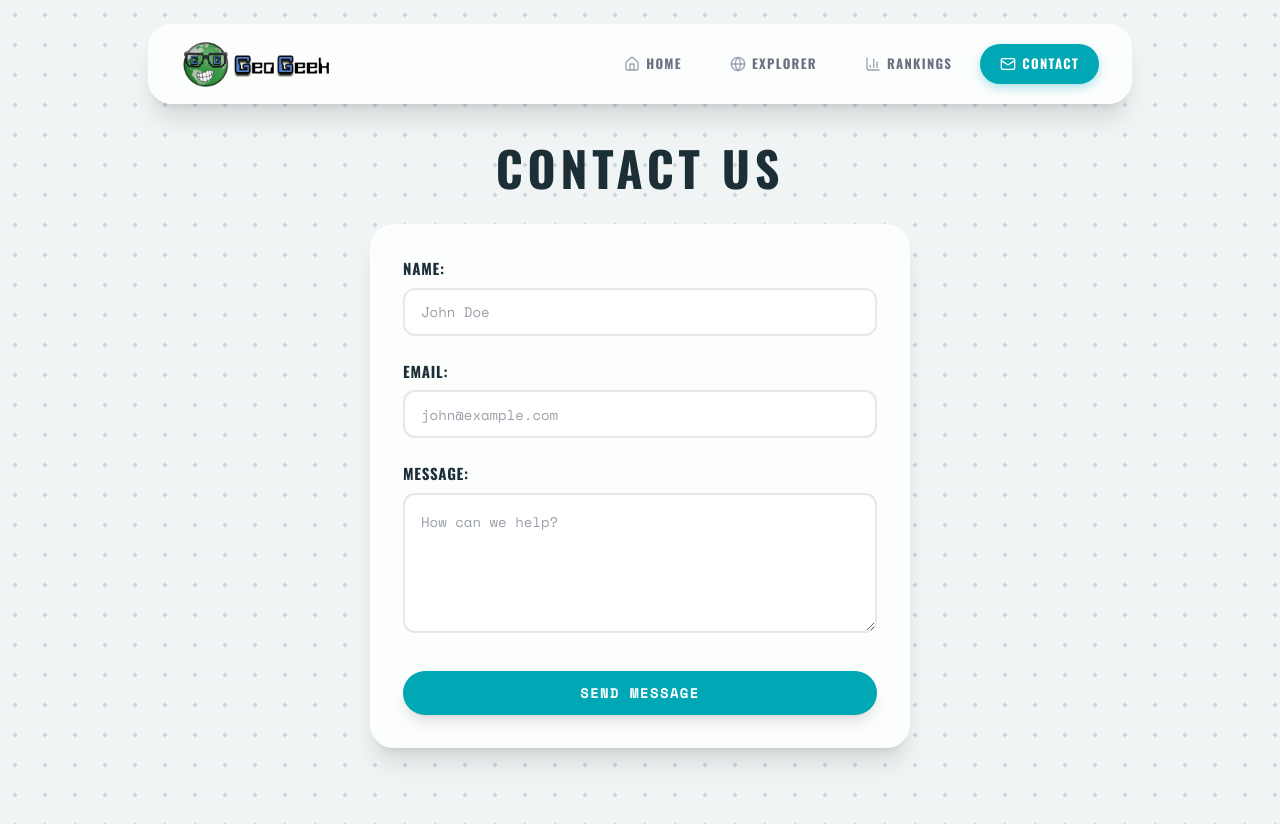
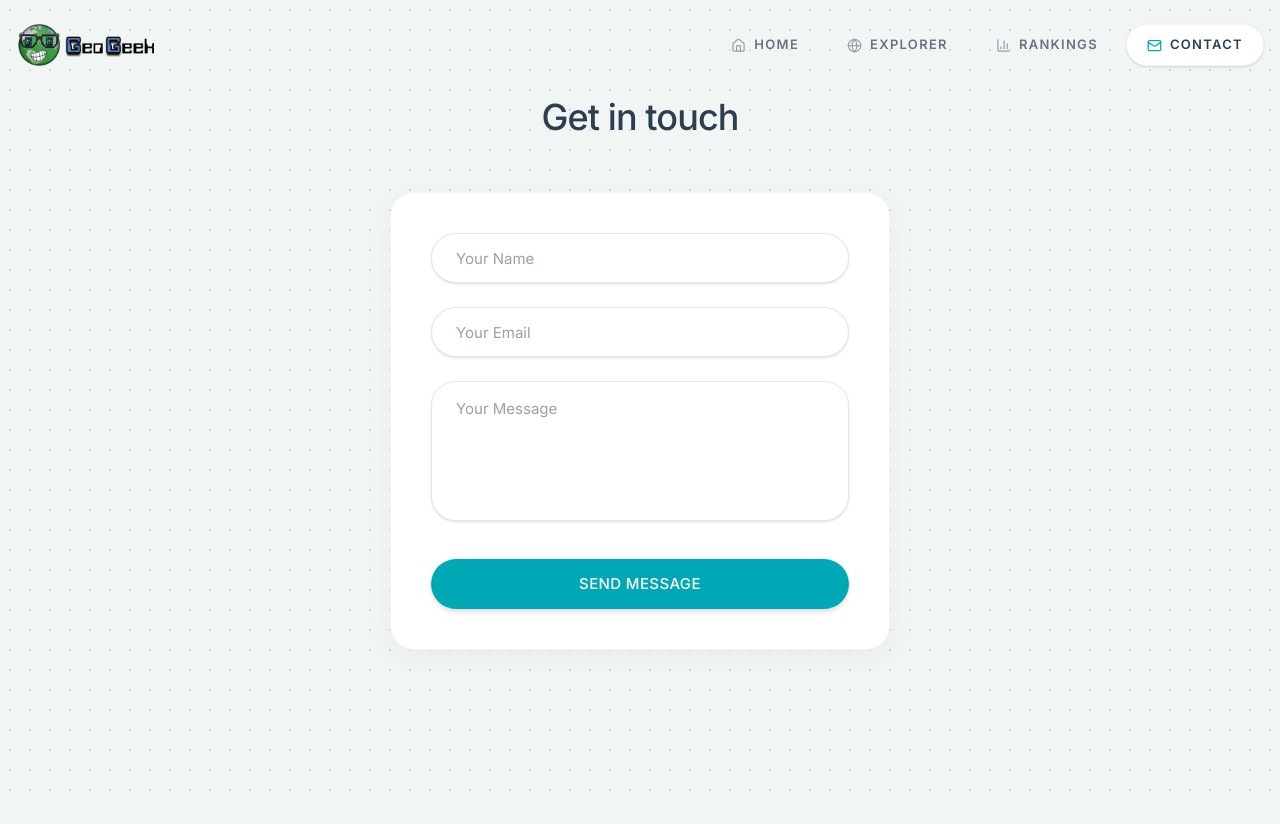
Before and after one commit to mucadoo/geo-geek, a Next.js app: page /contact in a window 1280 px wide. After the commit the page ends 800 px from the top, so only its background shows below. Built offline with nearby package versions, Linux system fonts and the light colour scheme.

Commit message:
redesigning site UI with Inter font, updating global styles, and adding HDI support to rankings

```diff
--- a/src/app/contact/page.tsx
+++ b/src/app/contact/page.tsx
@@ -4,12 +4,7 @@ import Header from '@/components/Header';
 import { useState } from 'react';
 
 export default function Contact() {
-  const [formData, setFormData] = useState({
-    name: '',
-    email: '',
-    message: '',
-  });
-
+  const [formData, setFormData] = useState({ name: '', email: '', message: '' });
   const [errors, setErrors] = useState({ name: false, email: false, message: false });
 
   const handleChange = (e: React.ChangeEvent<HTMLInputElement | HTMLTextAreaElement>) => {
@@ -28,56 +23,51 @@ export default function Contact() {
     const newErrors = { name: formData.name === '', email: formData.email === '', message: formData.message === '' };
     setErrors(newErrors);
 
-    if (Object.values(newErrors).some((v) => v)) {
-      alert('Please fill out all fields.');
-      return;
-    }
-
+    if (Object.values(newErrors).some((v) => v)) return;
     alert('Message sent successfully!');
     setFormData({ name: '', email: '', message: '' });
   };
 
-  const inputClasses = (hasError: boolean) => `
-    w-full bg-white/50 backdrop-blur-sm border-2 rounded-xl h-[48px] px-4
-    transition-all duration-300 font-space text-[14px] outline-none text-gray-700
-    ${hasError
-      ? 'border-danger focus:ring-4 focus:ring-danger/20 bg-red-50/50'
-      : 'border-gray-200 focus:border-primary focus:ring-4 focus:ring-primary/20 hover:border-gray-300'}
-  `;
+  return (
+    <div className="flex flex-col min-h-screen">
+      <Header />
+      <main className="container-custom flex-grow animate-in fade-in duration-1000 mt-10 flex flex-col items-center">
+        <h1 className="text-[36px] font-medium text-[#2c3e50] tracking-tight mb-12">Get in touch</h1>
 
-  return (
-    <div className="container-custom">
-      <Header />
-      <main className="animate-in fade-in duration-1000 mt-10">
-        <h2 className="title">Contact us</h2>
-        <section className="mx-auto max-w-[540px] card">
-          <form onSubmit={handleSubmit} noValidate>
+        <form onSubmit={handleSubmit} noValidate className="w-full max-w-[500px] bg-white p-10 rounded-3xl shadow-[0_8px_30px_rgba(0,0,0,0.04)] border border-gray-100">
           <div className="mb-6">
-              <label htmlFor="contact_name" className="block text-[#1c2e36] text-[15px] font-bold font-oswald uppercase tracking-wider mb-2">
-                Name:
-              </label>
-              <input type="text" id="contact_name" name="name" placeholder="John Doe" className={inputClasses(errors.name)} value={formData.name} onChange={handleChange} onBlur={handleBlur} />
+            <input
+              type="text"
+              name="name"
+              placeholder="Your Name"
+              className={`pill-input ${errors.name ? '!border-danger bg-red-50/30' : ''}`}
+              value={formData.name} onChange={handleChange} onBlur={handleBlur}
+            />
           </div>
 
           <div className="mb-6">
-              <label htmlFor="contact_email" className="block text-[#1c2e36] text-[15px] font-bold font-oswald uppercase tracking-wider mb-2">
-                Email:
-              </label>
-              <input type="email" id="contact_email" name="email" placeholder="john@example.com" className={inputClasses(errors.email)} value={formData.email} onChange={handleChange} onBlur={handleBlur} />
+            <input
+              type="email"
+              name="email"
+              placeholder="Your Email"
+              className={`pill-input ${errors.email ? '!border-danger bg-red-50/30' : ''}`}
+              value={formData.email} onChange={handleChange} onBlur={handleBlur}
+            />
           </div>
 
           <div className="mb-8">
-              <label htmlFor="contact_message" className="block text-[#1c2e36] text-[15px] font-bold font-oswald uppercase tracking-wider mb-2">
-                Message:
-              </label>
-              <textarea id="contact_message" name="message" placeholder="How can we help?" className={`${inputClasses(errors.message)} h-auto min-h-[140px] py-4 leading-relaxed`} value={formData.message} onChange={handleChange} onBlur={handleBlur} />
+            <textarea
+              name="message"
+              placeholder="Your Message"
+              className={`pill-input h-auto min-h-[140px] py-4 rounded-[25px] resize-none ${errors.message ? '!border-danger bg-red-50/30' : ''}`}
+              value={formData.message} onChange={handleChange} onBlur={handleBlur}
+            />
           </div>
 
-            <div className="text-center">
-              <button type="submit" className="btn-primary w-full shadow-lg">Send Message</button>
-            </div>
+          <button type="submit" className="btn-primary w-full h-[50px] text-[15px]">
+            SEND MESSAGE
+          </button>
         </form>
-        </section>
       </main>
     </div>
   );
--- a/src/app/globals.css
+++ b/src/app/globals.css
@@ -1,11 +1,13 @@
 @import "tailwindcss";
 
 :root {
-  --background: #f0f4f5; /* Light dreamy gray-teal */
-  --foreground: #1c2e36;
-  --primary: #00a8b5;    /* Deep teal */
-  --accent: #fcd02c;     /* Hint yellow */
-  --danger: #ff5a5f;     /* Red highlight */
+  --background: #f1f5f3;
+  --foreground: #2c3e50;
+  --primary: #00a8b5;
+  --accent: #ffcd42;
+  --danger: #ff5a5f;
+  --map-fill: #dbe5df;
+  --map-stroke: #ffffff;
 }
 
 @theme inline {
@@ -14,40 +16,35 @@
   --color-primary: var(--primary);
   --color-accent: var(--accent);
   --color-danger: var(--danger);
-  --font-oswald: var(--font-oswald);
-  --font-space: var(--font-space);
+  --color-map-fill: var(--map-fill);
+  --font-inter: var(--font-inter);
 }
 
 body {
   background-color: var(--background);
-  /* Dreamy dotted pattern background */
-  background-image: radial-gradient(#cbd5e1 2px, transparent 2px) !important;
-  background-size: 30px 30px !important;
+  /* Sleek dotted pattern */
+  background-image: radial-gradient(#d3dbd6 1.5px, transparent 1.5px) !important;
+  background-size: 20px 20px !important;
   color: var(--foreground);
-  font-family: var(--font-space), monospace;
+  font-family: var(--font-inter), sans-serif;
+  overflow-x: hidden;
 }
 
 .container-custom {
   width: 100%;
-  max-width: 1024px;
+  max-width: 1200px;
   margin: 0 auto;
-  padding: 0 20px;
+  padding: 0 24px;
 }
 
 @layer components {
-  .title {
-    @apply font-oswald text-5xl tracking-widest text-center text-[#1c2e36] mb-8 uppercase font-bold;
+  .btn-primary {
+    @apply bg-primary text-white px-8 py-3 rounded-full font-medium tracking-wide text-sm hover:bg-[#008c98] transition-all shadow-md hover:shadow-lg active:scale-95;
   }
-
-  .btn-primary {
-    @apply bg-primary text-white px-8 py-3 rounded-full font-bold uppercase tracking-widest text-sm hover:bg-[#008c98] transition-all shadow-md hover:shadow-lg active:scale-95;
+  .btn-accent {
+    @apply bg-accent text-[#2c3e50] px-8 py-3 rounded-full font-medium tracking-wide text-sm hover:bg-[#e6b83b] transition-all shadow-md hover:shadow-lg active:scale-95;
   }
-
-  .btn-accent {
-    @apply bg-accent text-[#1c2e36] px-8 py-3 rounded-full font-bold uppercase tracking-widest text-sm hover:bg-[#e5bc27] transition-all shadow-md hover:shadow-lg active:scale-95;
-  }
-
-  .card {
-    @apply bg-white/80 backdrop-blur-md rounded-[24px] shadow-xl border border-white/50 p-8;
+  .pill-input {
+    @apply w-full bg-white border border-gray-200 rounded-full h-[50px] px-6 transition-all duration-300 text-[15px] outline-none text-gray-700 shadow-sm focus:border-primary focus:ring-4 focus:ring-primary/10 hover:border-gray-300;
   }
 }
--- a/src/app/layout.tsx
+++ b/src/app/layout.tsx
@@ -1,15 +1,9 @@
 import type { Metadata } from "next";
-import { Space_Mono, Oswald } from "next/font/google";
+import { Inter } from "next/font/google";
 import "./globals.css";
 
-const oswald = Oswald({
-  variable: "--font-oswald",
-  subsets: ["latin"],
-});
-
-const space = Space_Mono({
-  weight: ["400", "700"],
-  variable: "--font-space",
+const inter = Inter({
+  variable: "--font-inter",
   subsets: ["latin"],
 });
 
@@ -24,7 +18,7 @@ export default function RootLayout({
   children: React.ReactNode;
 }>) {
   return (
-    <html lang="en" className={`${oswald.variable} ${space.variable}`}>
+    <html lang="en" className={`${inter.variable}`}>
       <body className="antialiased min-h-screen">
         {children}
       </body>
--- a/src/app/page.tsx
+++ b/src/app/page.tsx
@@ -4,28 +4,38 @@ import Link from 'next/link';
 
 export default function Home() {
   return (
-    <div className="container-custom">
+    <div className="flex flex-col min-h-screen">
       <Header />
-      <main className="animate-in fade-in duration-1000 flex gap-10 items-center mt-12 card !p-10">
-        <figure className="flex-1 overflow-hidden rounded-2xl shadow-lg border border-gray-100 group">
+      <main className="container-custom flex-grow flex items-center justify-center animate-in fade-in duration-1000 -mt-10">
+        <div className="flex flex-col md:flex-row gap-16 items-center w-full max-w-[1000px]">
+
+          {/* Left Column - Clean Image Presentation */}
+          <div className="flex-1 w-full bg-white rounded-3xl p-6 shadow-[0_10px_40px_rgba(0,0,0,0.05)] border border-gray-100 relative group">
             <Image
               src="/media/main_argentina.png"
-            alt="Main image"
-            width={460}
-            height={345}
-            className="w-full object-cover group-hover:scale-105 transition-transform duration-700"
+              alt="Interactive Map Preview"
+              width={500}
+              height={400}
+              className="w-full h-auto object-cover rounded-xl group-hover:scale-[1.02] transition-transform duration-500"
+              priority
             />
-        </figure>
-        <article className="flex-1 flex flex-col items-start text-left">
-          <h2 className="title !text-left !mb-5">About us</h2>
-          <p className="text-lg leading-relaxed font-space text-gray-600 mb-8">
-            Welcome to <strong className="text-[#1c2e36]">GeoGeek</strong>! Here we breathe geography.
+          </div>
+
+          {/* Right Column - Text & Call to Action */}
+          <div className="flex-1 flex flex-col items-start text-left">
+            <h1 className="text-[42px] font-medium text-[#2c3e50] mb-6 tracking-tight leading-tight">
+              About us
+            </h1>
+            <p className="text-[16px] leading-relaxed text-gray-500 mb-8 font-light">
+              Welcome to <strong className="text-[#2c3e50] font-medium">GeoGeek</strong>! Here we breathe geography.
               Created with the intention of teaching a more interactive geography, GeoGeek has an explorers map that will allow the user to have a better knowledge of the world political territory, besides curiosity and geographical rankings. Do not waste time and start to explore!
             </p>
-          <Link href="/map" className="btn-primary inline-flex items-center gap-2">
-            Explore the Map →
+            <Link href="/map" className="text-[#2c3e50] font-medium flex items-center gap-2 hover:text-primary transition-colors group">
+              Explore the Map <span className="group-hover:translate-x-1 transition-transform">→</span>
             </Link>
-        </article>
+          </div>
+
+        </div>
       </main>
     </div>
   );
--- a/src/app/rankings/[id]/page.tsx
+++ b/src/app/rankings/[id]/page.tsx
@@ -12,6 +12,8 @@ export function generateStaticParams() {
     'Smaller countries',
     'Most populated countries',
     'Less populated countries',
+    'Highest HDI',
+    'Lowest HDI',
   ];
   return rankingCategories.map((category) => ({
     id: encodeURIComponent(category),
@@ -27,42 +29,48 @@ export default async function RankingDetail({ params }: { params: { id: string }
   if (decodedId.includes('populous')) valueLabel = 'Population';
   if (decodedId.includes('Larger') || decodedId.includes('Smaller')) valueLabel = 'Area (km²)';
   if (decodedId.includes('populated')) valueLabel = 'Pop Density (/km²)';
+  if (decodedId.includes('HDI')) valueLabel = 'HDI Score';
 
   return (
-    <div className="container-custom">
+    <div className="flex flex-col min-h-screen">
       <Header />
-      <main className="animate-in fade-in duration-1000 mt-8 mb-12">
-        <header className="w-full flex items-center justify-between mb-10 card !py-4 !px-8">
-          <Link href="/rankings" className="btn-accent !px-4 !py-2 flex items-center justify-center">
-            <ArrowLeft size={20} />
+      <main className="container-custom flex-grow animate-in fade-in duration-1000 mt-10 mb-20">
+
+        <div className="relative w-full max-w-[800px] mx-auto text-center mb-12">
+          <Link href="/rankings" className="absolute left-0 top-1/2 -translate-y-1/2 text-gray-500 hover:text-primary transition-colors p-2">
+            <ArrowLeft size={24} strokeWidth={1.5} />
           </Link>
-          <h2 className="title !mb-0 flex-grow">{decodedId}</h2>
-        </header>
+          <h1 className="text-[32px] font-medium text-[#2c3e50] tracking-tight">{decodedId}</h1>
+        </div>
 
-        <table className="mx-auto w-full max-w-[650px] border-collapse bg-white/80 rounded-[20px] shadow-xl overflow-hidden border border-white">
+        <div className="max-w-[800px] mx-auto bg-white rounded-3xl p-8 shadow-[0_8px_30px_rgba(0,0,0,0.04)] border border-gray-100">
+          <table className="w-full text-left border-collapse">
             <thead>
-            <tr className="bg-primary text-white font-oswald tracking-widest text-lg uppercase">
-              <th className="p-4 text-center w-24">Pos</th>
-              <th className="p-4 text-left">Country</th>
-              <th className="p-4 text-right">{valueLabel}</th>
+              <tr className="border-b-2 border-gray-100">
+                <th className="pb-4 pt-2 font-bold text-[12px] text-gray-400 uppercase tracking-widest text-center w-20">Rank</th>
+                <th className="pb-4 pt-2 font-bold text-[12px] text-gray-400 uppercase tracking-widest pl-4">Country</th>
+                <th className="pb-4 pt-2 font-bold text-[12px] text-gray-400 uppercase tracking-widest text-right">{valueLabel}</th>
               </tr>
             </thead>
-          <tbody className="font-space">
+            <tbody>
               {rankings.map((item, index) => (
-              <tr key={item.isoCode} className="border-b border-gray-100/50 last:border-0 hover:bg-white transition-colors">
-                <td className="p-4 text-center font-bold text-gray-400">#{index + 1}</td>
-                <td className="p-4 text-left">
-                  <Link href={`/country/${item.isoCode}`} className="text-[#1c2e36] hover:text-primary font-bold transition-colors">
+                <tr key={item.isoCode} className="border-b border-gray-50 last:border-0 hover:bg-gray-50/50 transition-colors">
+                  <td className="py-5 text-center font-semibold text-[15px] text-gray-400">
+                    {index + 1}
+                  </td>
+                  <td className="py-5 pl-4">
+                    <Link href={`/country/${item.isoCode}`} className="font-medium text-[#2c3e50] hover:text-primary transition-colors text-[16px]">
                       {item.country}
                     </Link>
                   </td>
-                <td className="p-4 text-right text-gray-600">
+                  <td className="py-5 text-right font-light text-gray-500 text-[15px]">
                     {item.value ? item.value.toLocaleString() : 'N/A'}
                   </td>
                 </tr>
               ))}
             </tbody>
           </table>
+        </div>
       </main>
     </div>
   );
--- a/src/components/Header.tsx
+++ b/src/components/Header.tsx
@@ -22,19 +22,19 @@ export default function Header() {
   const pathname = usePathname();
 
   return (
-    <header className="h-[80px] my-6 flex justify-between items-center card !py-0 !px-8">
-      <Link href="/" className="flex-shrink-0 hover:scale-105 transition-transform duration-300">
+    <header className="h-[90px] flex justify-between items-center px-4 w-full max-w-[1400px] mx-auto">
+      <Link href="/" className="hover:opacity-80 transition-opacity">
         <Image
           src="/media/logo.png"
           alt="Geogeek logo"
-          width={150}
-          height={45}
+          width={140}
+          height={40}
           className="object-contain"
           priority
         />
       </Link>
-      <nav className="h-full flex items-center">
-        <ul className="flex gap-2">
+      <nav>
+        <ul className="flex items-center gap-2">
           {navItems.map((item) => {
             const Icon = item.icon;
             const isActive = pathname === item.href || (item.href !== '/' && pathname.startsWith(item.href));
@@ -44,13 +44,13 @@ export default function Header() {
                 <Link
                   href={item.href}
                   className={cn(
-                    "flex items-center gap-[6px] px-5 py-2.5 rounded-full font-oswald font-bold tracking-widest text-[13px] transition-all duration-300",
+                    "flex items-center gap-2 px-5 py-2.5 rounded-full font-semibold text-[13px] tracking-widest uppercase transition-all duration-300",
                     isActive
-                      ? "bg-primary text-white shadow-[0_4px_10px_rgba(0,168,181,0.3)]"
-                      : "text-gray-500 hover:text-primary hover:bg-primary/10"
+                      ? "bg-white text-[#2c3e50] shadow-sm border border-gray-100"
+                      : "text-gray-500 hover:text-primary hover:bg-white/50"
                   )}
                 >
-                  <Icon size={16} className={isActive ? "text-white" : "text-gray-400"} />
+                  <Icon size={15} className={isActive ? "text-primary" : "text-gray-400"} />
                   {item.label}
                 </Link>
               </li>
--- a/src/types/index.ts
+++ b/src/types/index.ts
@@ -25,4 +25,6 @@ export type RankingType =
   | 'Larger countries'
   | 'Smaller countries'
   | 'Most populated countries'
-  | 'Less populated countries';
+  | 'Less populated countries'
+  | 'Highest HDI'
+  | 'Lowest HDI';
```
Also changed, not shown: src/app/country/[id]/page.tsx (+46 -36 lines), src/app/map/page.tsx (+2 -7 lines), src/app/rankings/page.tsx (+15 -19 lines), src/components/Map.tsx (+19 -23 lines), src/lib/countryService.ts (+24 -30 lines). Lines whose indentation alone changed are shown as unchanged.
